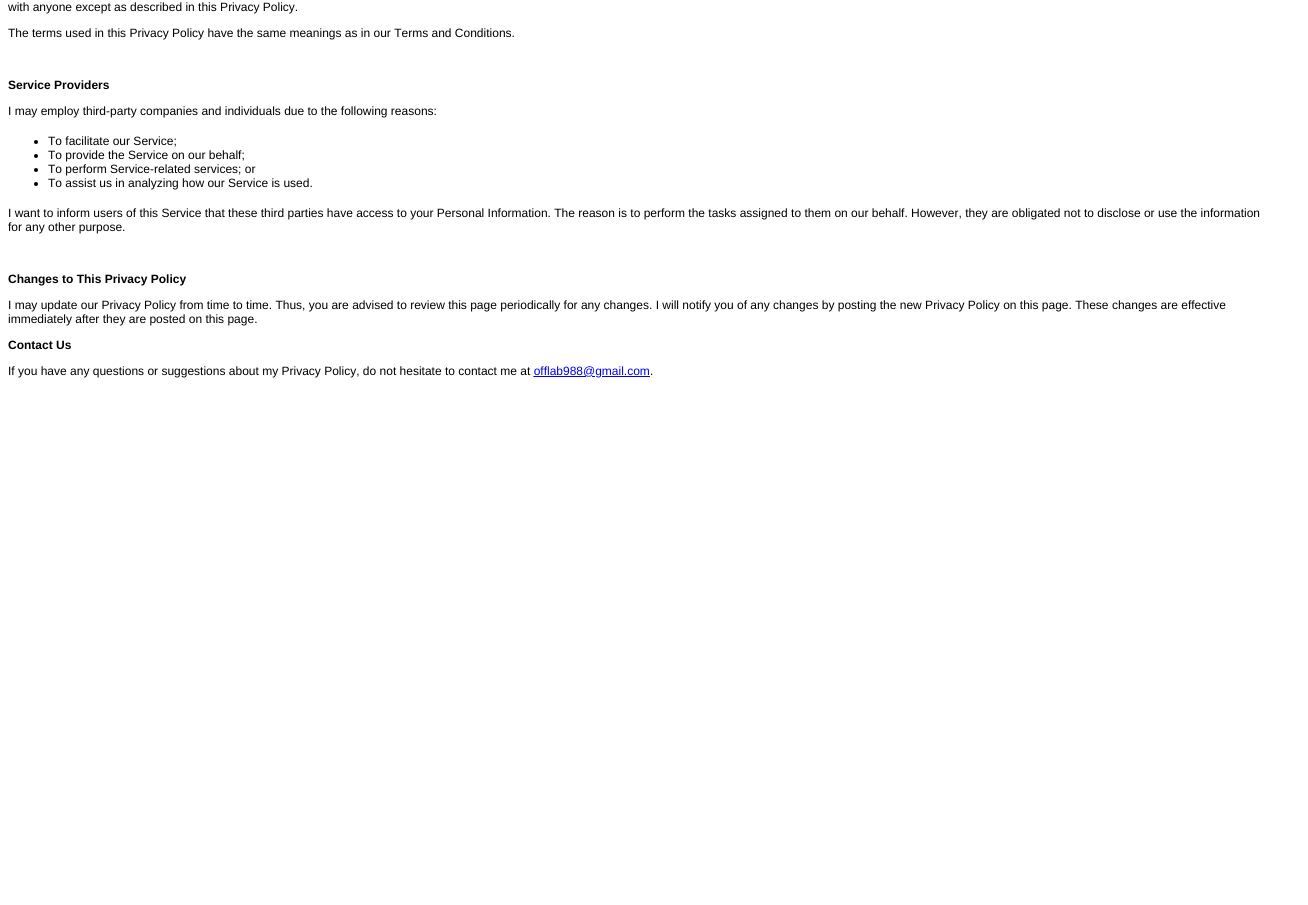
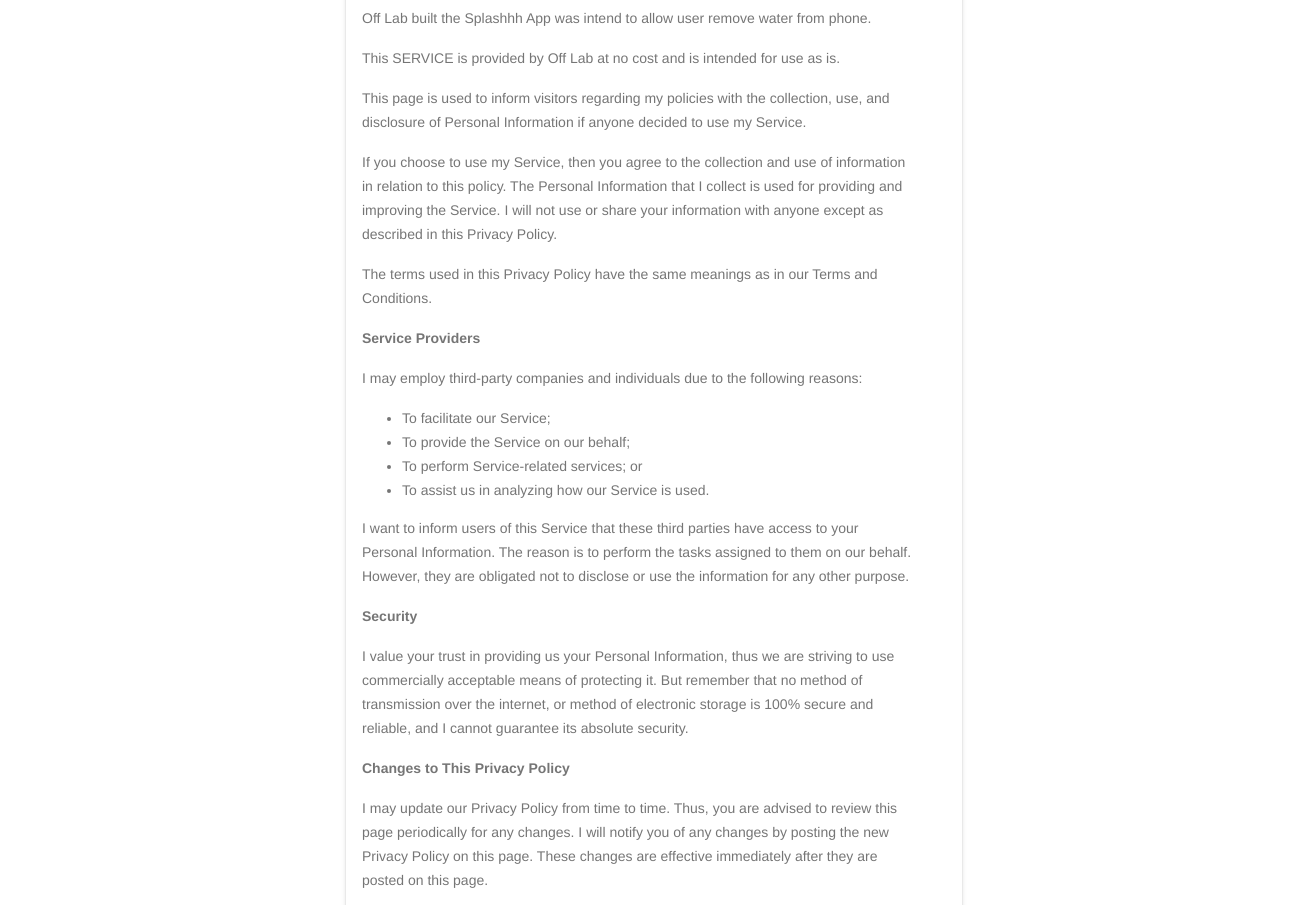
Before and after one commit to offlab/splashhhprivacy, a plain HTML site: page index.html in a window 1280 px wide. Shown: the part 136-1041 px from the top of the page, 1308 px wide, since content can reach past the window. Before the commit the page ends 800 px from the top, so only its background shows below. Drawn offline with nearby package versions, Linux system fonts and the light colour scheme.

Commit message:
Second Commit

```diff
--- a/index.html
+++ b/index.html
@@ -1,43 +1,79 @@
-<!DOCTYPE html PUBLIC "-//W3C//DTD HTML 4.01//EN" "http://www.w3.org/TR/html4/strict.dtd">
+
+<!DOCTYPE html>
 <html>
+
 <head>
-  <meta http-equiv="Content-Type" content="text/html; charset=utf-8">
-  <meta http-equiv="Content-Style-Type" content="text/css">
-  <title>offlab.github.io/privacy</title>
-  <meta name="Generator" content="Cocoa HTML Writer">
-  <meta name="CocoaVersion" content="1671">
-  <style type="text/css">
-    p.p2 {margin: 0.0px 0.0px 12.0px 0.0px; line-height: 14.0px; font: 12.0px 'Helvetica Neue'; color: #000000; -webkit-text-stroke: #000000}
-    p.p3 {margin: 0.0px 0.0px 12.0px 0.0px; line-height: 14.0px; font: 12.0px 'Helvetica Neue'; color: #000000; -webkit-text-stroke: #000000; min-height: 14.0px}
-    p.p4 {margin: 0.0px 0.0px 12.0px 0.0px; line-height: 15.0px; font: 12.0px 'Helvetica Neue'; color: #000000; -webkit-text-stroke: #000000}
-    li.li5 {margin: 0.0px 0.0px 0.0px 0.0px; line-height: 14.0px; font: 12.0px 'Helvetica Neue'; color: #000000; -webkit-text-stroke: #000000}
-    span.s1 {font-kerning: none}
-    span.s2 {-webkit-text-stroke: 0px #000000}
-    span.s3 {font: 12.0px 'Helvetica Neue'; text-decoration: underline ; font-kerning: none; color: #0000e9; -webkit-text-stroke: 0px #0000e9}
-    ul.ul1 {list-style-type: disc}
-  </style>
+    <meta charset="utf-8">
+    <meta name="viewport" content="width=device-width">
+    <title>Privacy</title>
+    <link rel="stylesheet" href="https://fonts.googleapis.com/css?family=Roboto:regular,bold,italic,thin,light,bolditalic,black,medium&amp;lang=en">
+    <link rel="stylesheet" href="https://fonts.googleapis.com/icon?family=Material+Icons">
+    <link rel="stylesheet" href="https://code.getmdl.io/1.3.0/material.indigo-blue.min.css" />
+    <style>
+        body {
+            font-family: "Helvetica Neue", Helvetica, Arial, sans-serif;
+            padding: 1em;
+        }
+
+        .mdl-grid.center-items {
+            justify-content: center;
+        }
+    </style>
 </head>
+
 <body>
-<h2 style="margin: 0.0px 0.0px 14.9px 0.0px; line-height: 23.0px; font: 18.0px 'Helvetica Neue'; color: #000000; -webkit-text-stroke: #000000"><span class="s1"><b>Privacy Policy</b></span></h2>
-<p class="p2"><span class="s1">Off Lab built the Splashhh App was intend to allow user remove water from phone.<span class="Apple-converted-space"> </span></span></p>
-<p class="p2"><span class="s1">This SERVICE is provided by Off Lab at no cost and is intended for use as is.</span></p>
-<p class="p2"><span class="s1">This page is used to inform visitors regarding my policies with the collection, use, and disclosure of Personal Information if anyone decided to use my Service.<span class="Apple-converted-space"> </span></span></p>
-<p class="p2"><span class="s1">If you choose to use my Service, then you agree to the collection and use of information in relation to this policy. The Personal Information that I collect is used for providing and improving the Service. I will not use or share your information with anyone except as described in this Privacy Policy.<span class="Apple-converted-space"> </span></span></p>
-<p class="p2"><span class="s1">The terms used in this Privacy Policy have the same meanings as in our Terms and Conditions.<span class="Apple-converted-space"> </span></span></p>
-<p class="p3"><span class="s1"></span><br></p>
-<p class="p4"><span class="s1"><b>Service Providers</b></span></p>
-<p class="p2"><span class="s1">I may employ third-party companies and individuals due to the following reasons:</span></p>
-<ul class="ul1">
-  <li class="li5"><span class="s2"></span><span class="s1">To facilitate our Service;</span></li>
-  <li class="li5"><span class="s2"></span><span class="s1">To provide the Service on our behalf;</span></li>
-  <li class="li5"><span class="s2"></span><span class="s1">To perform Service-related services; or</span></li>
-  <li class="li5"><span class="s2"></span><span class="s1">To assist us in analyzing how our Service is used.</span></li>
-</ul>
-<p class="p2"><span class="s1">I want to inform users of this Service that these third parties have access to your Personal Information. The reason is to perform the tasks assigned to them on our behalf. However, they are obligated not to disclose or use the information for any other purpose.<span class="Apple-converted-space"> </span></span></p>
-<p class="p3"><span class="s1"></span><br></p>
-<p class="p4"><span class="s1"><b>Changes to This Privacy Policy</b></span></p>
-<p class="p2"><span class="s1">I may update our Privacy Policy from time to time. Thus, you are advised to review this page periodically for any changes. I will notify you of any changes by posting the new Privacy Policy on this page. These changes are effective immediately after they are posted on this page.<span class="Apple-converted-space"> </span></span></p>
-<p class="p4"><span class="s1"><b>Contact Us</b></span></p>
-<p class="p2"><span class="s1">If you have any questions or suggestions about my Privacy Policy, do not hesitate to contact me at <a href="mailto:offlab988@gmail.com"><span class="s3">offlab988@gmail.com</span></a>.<span class="Apple-converted-space"> </span></span></p>
+    <div class="mdl-grid center-items ">
+        <div class="mdl-card mdl-cell mdl-cell--6-col mdl-shadow--2dp">
+            <div class="mdl-card__supporting-text">
+                <h2>Privacy Policy</h2>
+                <p> Off Lab built the Splashhh App was intend to allow user remove water from phone.</p?>
+                <p>This SERVICE is provided by Off Lab at no cost and
+                is intended for use as is.</p>
+                <p>This page is used to inform visitors regarding my policies with the collection, use, and
+                    disclosure of Personal Information if anyone decided to use my Service.
+                </p>
+                <p>If you choose to use my Service, then you agree to the collection and use of information in relation
+                    to this policy. The Personal Information that I collect is used for providing and improving the
+                    Service. I will not use or share your information with anyone except as described
+                    in this Privacy Policy.
+                </p>
+                <p>The terms used in this Privacy Policy have the same meanings as in our Terms and Conditions.
+                </p>
+
+                <p><strong>Service Providers</strong></p>
+                <p> I may employ third-party companies and individuals due to the following reasons:</p>
+                <ul>
+                    <li>To facilitate our Service;</li>
+                    <li>To provide the Service on our behalf;</li>
+                    <li>To perform Service-related services; or</li>
+                    <li>To assist us in analyzing how our Service is used.</li>
+                </ul>
+                <p> I want to inform users of this Service that these third parties have access to your
+                    Personal Information. The reason is to perform the tasks assigned to them on our behalf. However,
+                    they
+                    are obligated not to disclose or use the information for any other purpose.
+                </p>
+                <p><strong>Security</strong></p>
+                <p> I value your trust in providing us your Personal Information, thus we are striving
+                    to use commercially acceptable means of protecting it. But remember that no method of transmission
+                    over
+                    the internet, or method of electronic storage is 100% secure and reliable, and I cannot guarantee
+                    its absolute security.
+                </p>
+                <p><strong>Changes to This Privacy Policy</strong></p>
+                <p> I may update our Privacy Policy from time to time. Thus, you are advised to review
+                    this page periodically for any changes. I will notify you of any changes by posting
+                    the new Privacy Policy on this page. These changes are effective immediately after they are posted
+                    on
+                    this page.
+                </p>
+                <p><strong>Contact Us</strong></p>
+                <p>If you have any questions or suggestions about my Privacy Policy, do not hesitate to contact
+                    me at <a href="mailto:offlab988@gmail.com">offlab988@gmail.com</a>.
+                </p>
+            </div>
+        </div>
+    </div>
 </body>
+
 </html>
```
Also changed, not shown: 1 other file.
